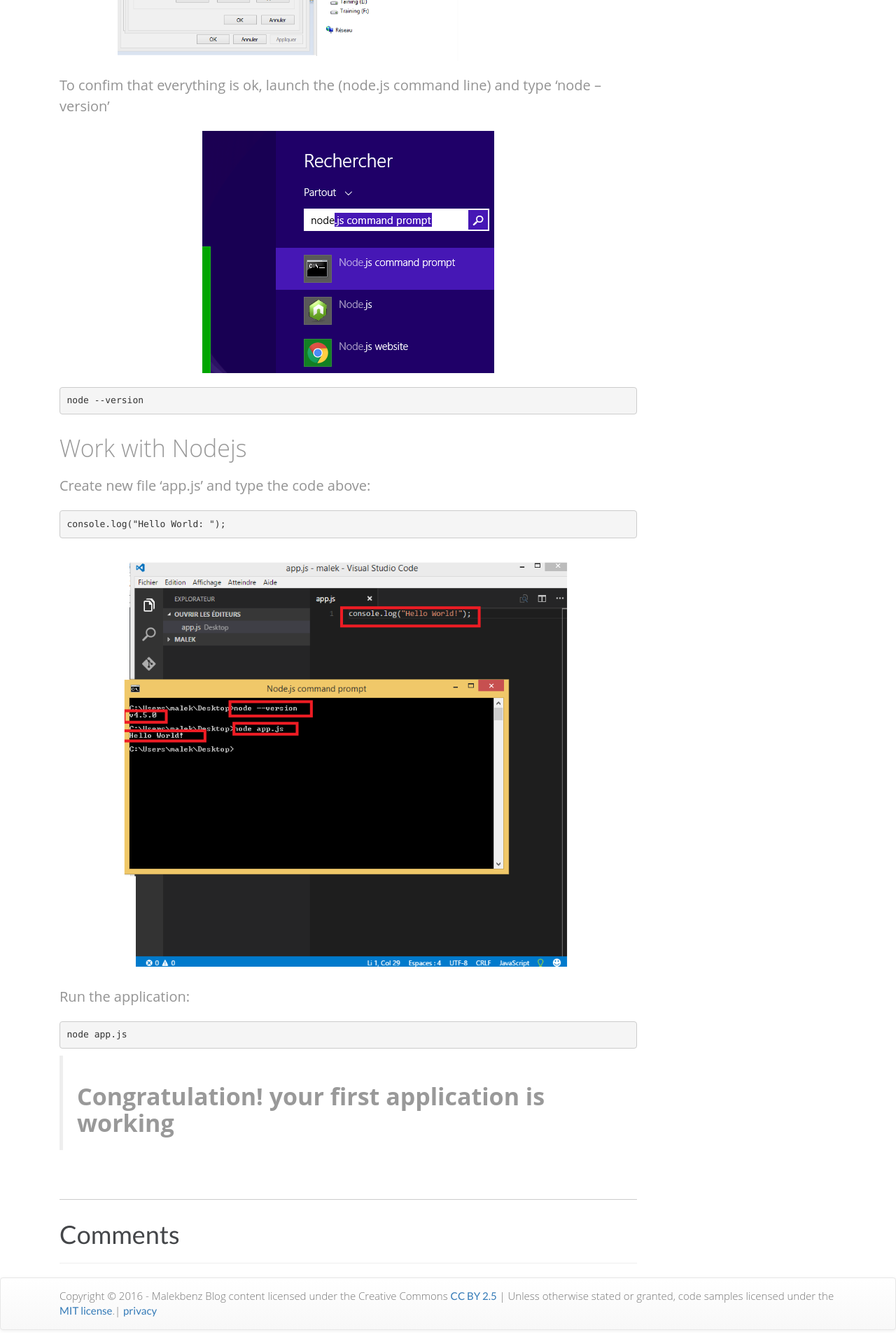
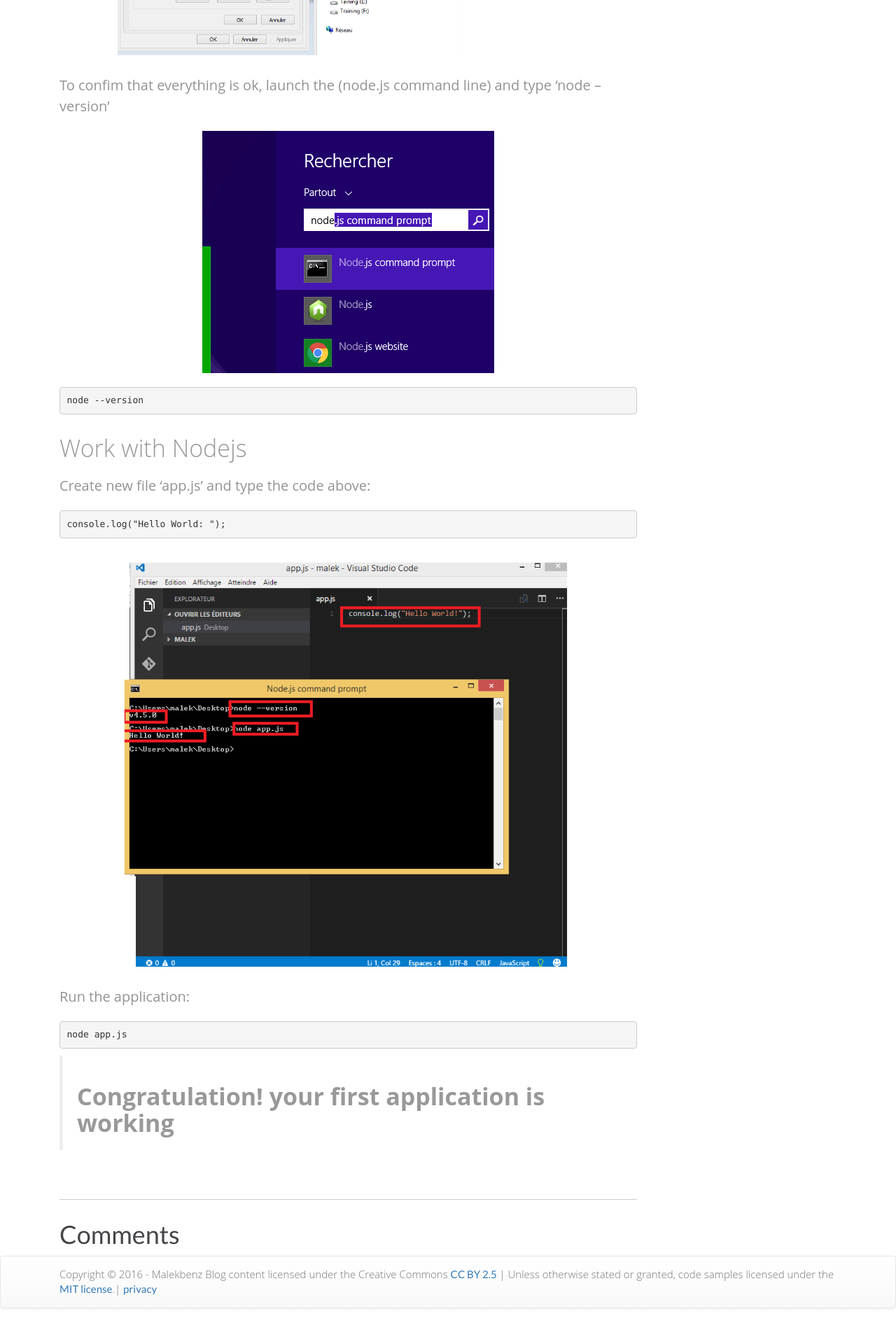
Before and after one commit to malekbenz/malekbenz, a Jekyll site: the page built from _posts/2015-12-22-install-run-your-first-application-nodejs.md, in a window 1280 px wide. Shown: the part 3726-5646 px from the top of the page at 70% size. Built offline with Jekyll 4.4.1, drawn with Linux system fonts in a browser that asks for light colours; nearby versions of some CDN libraries; comment, search, counter and statistics services are not loaded; after the commit the page ends 5615 px from its top, so only the background shows below that.

Commit message:
fix post

```diff
--- a/_layouts/post.html
+++ b/_layouts/post.html
@@ -15,18 +15,14 @@ layout: default
   </artcicle>
 {% if page.comments %}
     <h1 class="title">Comments</h1>
-    <hr>
-    <!--{% include post/disqus.html %}-->
 
-      <div id="disqus_thread" aria-live="polite">
       {% include post/disqus_thread.html %}
-      </div>
-
 
             <script>
              (function() { // DON'T EDIT BELOW THIS LINE
                  var d = document, s = d.createElement('script');
-                 <h1 class="title">Comments</h1>
+                 s.src = '//blog-malekbenz-com.disqus.com/embed.js';
+                 s.setAttribute('data-timestamp', +new Date());
                  (d.head || d.body).appendChild(s);
               })();
             </script>
```
Lines whose indentation alone changed are shown as unchanged.
